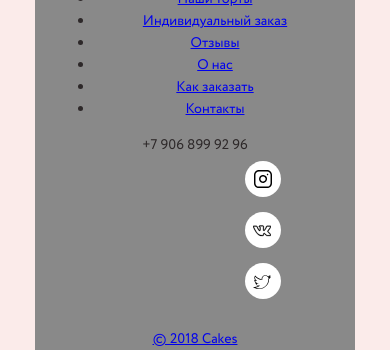
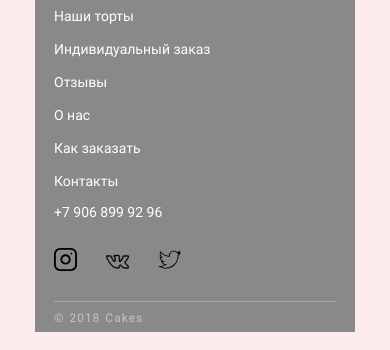
Before and after one commit to veronica-shiyan/Cakes, a website: page index.html in a window 390 px wide. Shown: the part 6216-6566 px from the top of the page. Drawn offline with nearby package versions, Linux system fonts and the light colour scheme; files that its build step writes are made by us from their sources; files whose address does not match are found by name.

Commit message:
Footer less mobile

```diff
--- a/index.html
+++ b/index.html
@@ -10,7 +10,7 @@
 </head>
 
 <body>
-<header class="page-header">
+<header class="page-header" id="main-page">
   <nav class="main-nav main-nav--close main-nav--nojs">
     <button class="main-nav__toggle">Открыть</button>
     <ul class="main-nav__list">
@@ -517,41 +517,41 @@
   </section>
 </main>
 <footer class="page-footer">
-  <nav class="footer-nav">
-    <ul class="footer-nav__list">
-      <li class="footer-nav__item">
-        <a>Cakes</a>
+  <nav class="page-footer__nav">
+    <ul class="page-footer__list">
+      <li class="page-footer__item page-footer__item--main">
+        <a href="#main-page">Cakes</a>
       </li>
-      <li class="footer-nav__item">
-        <a href="#">Наши торты</a>
+      <li class="page-footer__item">
+        <a href="#product">Наши торты</a>
       </li>
-      <li class="footer-nav__item">
-        <a href="#">Индивидуальный заказ</a>
+      <li class="page-footer__item">
+        <a href="#order">Индивидуальный заказ</a>
       </li>
-      <li class="footer-nav__item">
-        <a href="#">Отзывы</a>
+      <li class="page-footer__item">
+        <a href="#reviews">Отзывы</a>
       </li>
-      <li class="footer-nav__item">
-        <a href="#">О нас</a>
+      <li class="page-footer__item">
+        <a href="#about-us">О нас</a>
       </li>
-      <li class="footer-nav__item">
-        <a href="#">Как заказать</a>
+      <li class="page-footer__item">
+        <a href="#instruction">Как заказать</a>
       </li>
-      <li class="footer-nav__item">
-        <a href="#">Контакты</a>
+      <li class="page-footer__item">
+        <a>Контакты</a>
       </li>
     </ul>
   </nav>
-  <span>+7 906 899 92 96</span>
+  <span class="page-footer__contact">+7 906 899 92 96</span>
   <ul class="social social--footer">
-    <li class="social__item">
-      <a class="social__name social__name--instagram" href="#">Мы в Инстаграмме</a>
+    <li class="social__item social__item--footer">
+      <a class="social__name social__name--footer social__name--instagram" href="#">Мы в Инстаграмме</a>
     </li>
-    <li class="social__item">
-      <a class="social__name social__name--vkontakte" href="#">Мы в Фейсбуке</a>
+    <li class="social__item social__item--footer">
+      <a class="social__name social__name--footer social__name--vkontakte" href="#">Мы в Фейсбуке</a>
     </li>
-    <li class="social__item">
-      <a class="social__name social__name--twitter" href="#">Мы в Твиттере</a>
+    <li class="social__item social__item--footer">
+      <a class="social__name social__name--footer social__name--twitter" href="#">Мы в Твиттере</a>
     </li>
   </ul>
   <a class="page-footer__copyright" href="#">© 2018 Cakes</a>
--- a/less/contacts.less
+++ b/less/contacts.less
@@ -23,7 +23,6 @@
 .contacts__tip {
   margin: 0;
   margin-bottom: 7px;
-  padding-left: 4px;
   font-family: @font-circe;
   font-size: 14px;
   font-weight: 400;
@@ -59,7 +58,6 @@
 .contacts__info {
   margin: 0;
   margin-bottom: 17px;
-  padding-left: 4px;
   font-family: @font-circe;
   font-size: 14px;
   font-weight: 400;
--- a/less/fonts.less
+++ b/less/fonts.less
@@ -45,3 +45,11 @@
   src: local("IntroScriptR H2Base"), local("IntroScriptR-H2Base");
   src: url("../fonts/IntroScriptR-H2Base.otf") format("opentype");
 }
+
+@font-face {
+  font-family: "Roboto";
+  font-style: normal;
+  font-weight: 400;
+  src: local("Roboto Regular"), local("Roboto-Regular");
+  src: url("../fonts/Roboto-Regular.ttf") format("truetype");
+}
--- a/less/page-footer.less
+++ b/less/page-footer.less
@@ -1,5 +1,71 @@
 .page-footer {
   .container();
-  padding-top: 40px;
+  padding-top: 33px;
   background-color: @bg-page-footer;
 }
+
+.page-footer__nav {
+  display: flex;
+  flex-direction: column;
+  margin-bottom: 4px;
+}
+
+.page-footer__list {
+  margin: 0;
+  padding: 0;
+  list-style: none;
+  font-size: 0;
+}
+
+.page-footer__item {
+  margin-bottom: 6px;
+  text-align: left;
+
+  &--main {
+    margin-bottom: 17px;
+  }
+
+  &:last-child {
+    margin-bottom: 0;
+  }
+}
+
+.page-footer__item a {
+  font-family: @font-roboto;
+  font-size: 14px;
+  line-height: 22px;
+  color: @font-page-footer-color;
+  text-decoration: none;
+}
+
+.page-footer__item--main a {
+  font-family: @font-playfairdisplay;
+  font-size: 28px;
+  line-height: 42px;
+  letter-spacing: 1px;
+}
+
+.page-footer__contact {
+  margin-bottom: 25px;
+  font-family: @font-roboto;
+  font-size: 14px;
+  line-height: 22px;
+  color: @font-page-footer-color;
+  text-align: left;
+}
+
+.page-footer__copyright {
+  display: block;
+  width: 100%;
+  padding: 4px 0 1px;
+  border-top: 1px solid rgba(255, 255, 255, 0.5);
+  font-family: @font-roboto;
+  font-size: 12px;
+  line-height: 25px;
+  color: @font-page-footer-color;
+  opacity: 0.5;
+  text-decoration: none;
+  text-align: left;
+  word-spacing: 1px;
+  letter-spacing: 1px;
+}
--- a/less/social.less
+++ b/less/social.less
@@ -11,7 +11,12 @@
   &--contacts {
     flex-direction: row;
     padding: 0;
-    padding-left: 4px;
+  }
+
+  &--footer {
+    flex-direction: row;
+    margin-bottom: 30px;
+    padding: 0;
   }
 }
 
@@ -27,7 +32,16 @@
     margin-right: 29px;
   }
 
+  &--footer {
+    margin: 0;
+    margin-right: 29px;
+  }
+
   &--contacts:last-child {
+    margin: 0;
+  }
+
+  &--footer:last-child {
     margin: 0;
   }
 }
@@ -87,3 +101,17 @@
     height: 32px;
   }
 }
+
+.social__name--footer {
+  width: 23px;
+  height: 23px;
+  border-radius: 0;
+  background-color: @bg-page-footer;
+
+  &::before {
+    top: 0;
+    right: 0;
+    width: 23px;
+    height: 23px;
+  }
+}
--- a/less/variables.less
+++ b/less/variables.less
@@ -1,6 +1,7 @@
 @font-circe: "Circe", "Arial", sans-serif;
 @font-slogan: "IntroScriptR", "Arial", sans-serif;
 @font-playfairdisplay: "PlayfairDisplay", "Times New Roman", serif;
+@font-roboto: "Roboto", "Arial", sans-serif;
 
 @font-normal-color: #2d2829;
 @font-normal-inner-color: #000000;
@@ -9,6 +10,7 @@
 @font-main-nav-color: #383838;
 @font-order-color: #2f2f2f;
 @font-instruction-color: #ffffff;
+@font-page-footer-color: #ffffff;
 
 @bg-main: #fbebea;
 @bg-main-nav-active: #ffffff;
```
Also changed, not shown: fonts/Roboto-Regular.ttf (added).
